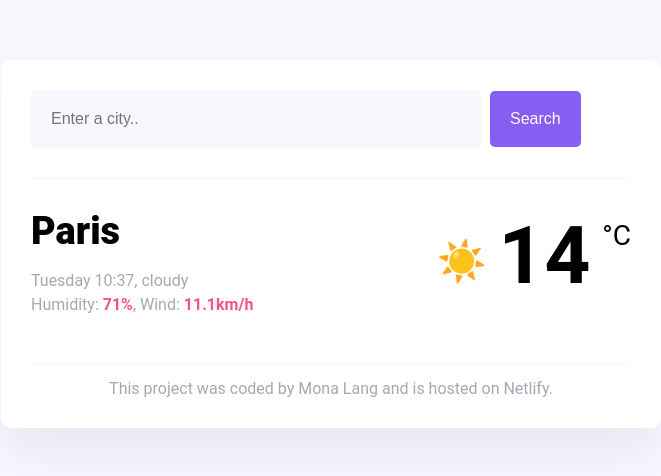
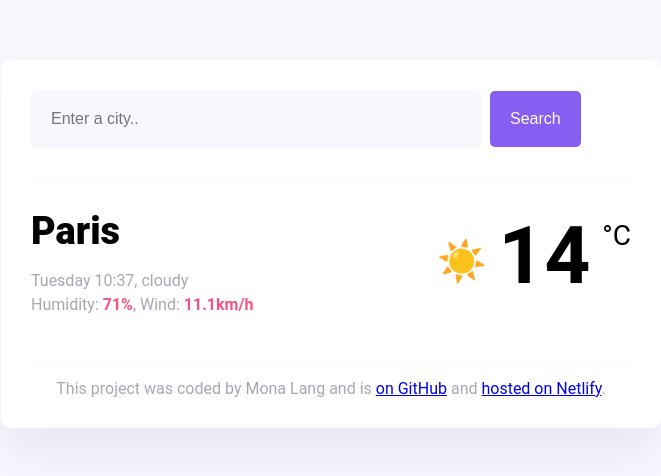
Before and after one commit to mlang1988/Project_WeatherApp, a plain HTML site: page index.html in a window 1280 px wide. Shown: the whole page, without its empty margins (309-970 px from the left). Drawn offline with nearby package versions, Linux system fonts and the light colour scheme.

Commit message:
Added links to github and netlify

```diff
--- a/index.html
+++ b/index.html
@@ -40,7 +40,18 @@
       </main>
 
       <footer>
-        This project was coded by Mona Lang and is hosted on Netlify.
+        This project was coded by Mona Lang and is
+        <a
+          href="https://github.com/mlang1988/Project_WeatherApp"
+          target="_blank"
+          >on GitHub</a
+        >
+        and
+        <a
+          href="https://main--dainty-taiyaki-56eb36.netlify.app/"
+          target="_blank"
+          >hosted on Netlify</a
+        >.
       </footer>
     </div>
     <script src="app.js"></script>
```
